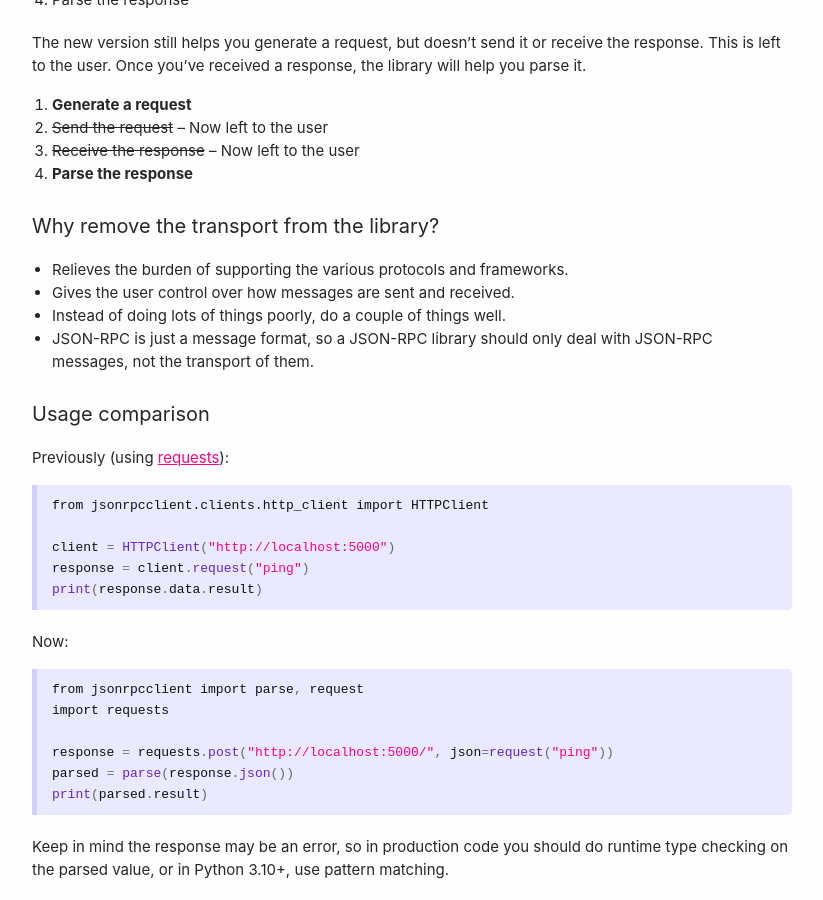
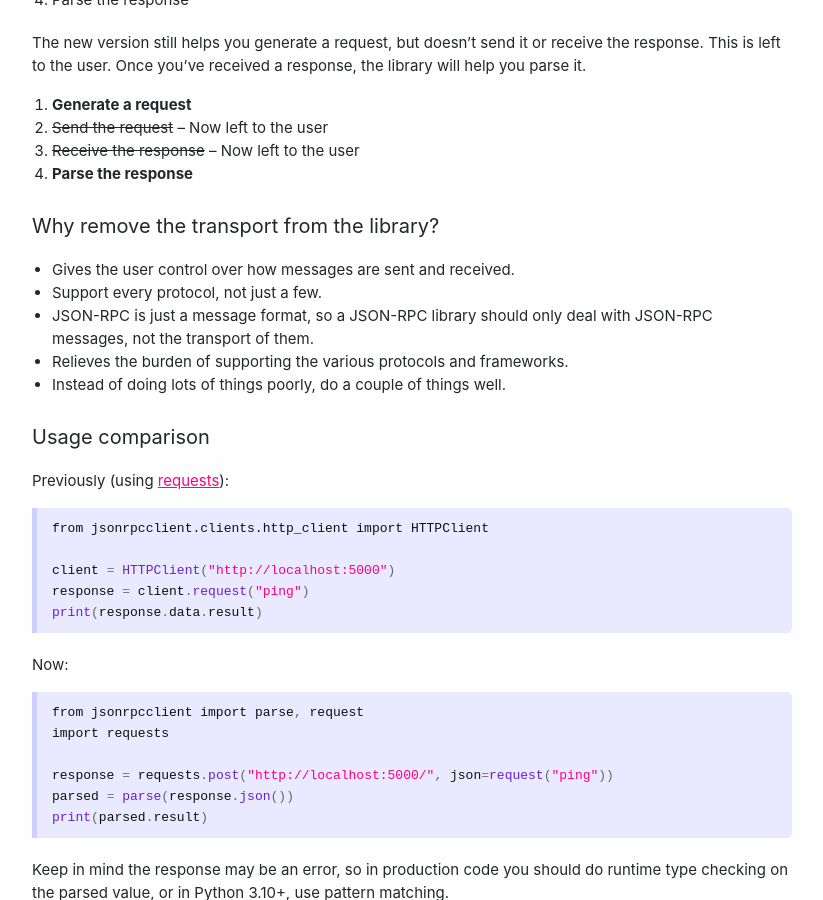
Before and after one commit to explodinglabs/explodinglabs.github.io, a Jekyll site: the page built from docs/_posts/jsonrpc/2021-08-24-jsonrpcclient-4-changes.markdown, in a window 1280 px wide and 900 px high, scrolled down 962 px. Shown: the whole window, without its empty margins (228-1051 px from the left). Built offline with Jekyll 4.4.1, drawn with Linux system fonts in a browser that asks for light colours.

Commit message:
Update 2021-08-24-jsonrpcclient-4-changes.markdown

```diff
--- a/docs/_posts/jsonrpc/2021-08-24-jsonrpcclient-4-changes.markdown
+++ b/docs/_posts/jsonrpc/2021-08-24-jsonrpcclient-4-changes.markdown
@@ -35,11 +35,12 @@ response, the library will help you parse it.
 
 ## Why remove the transport from the library?
 
-- Relieves the burden of supporting the various protocols and frameworks.
 - Gives the user control over how messages are sent and received.
-- Instead of doing lots of things poorly, do a couple of things well.
+- Support every protocol, not just a few.
 - JSON-RPC is just a message format, so a JSON-RPC library should only deal with
   JSON-RPC messages, not the transport of them.
+- Relieves the burden of supporting the various protocols and frameworks.
+- Instead of doing lots of things poorly, do a couple of things well.
 
 ## Usage comparison
 
```
